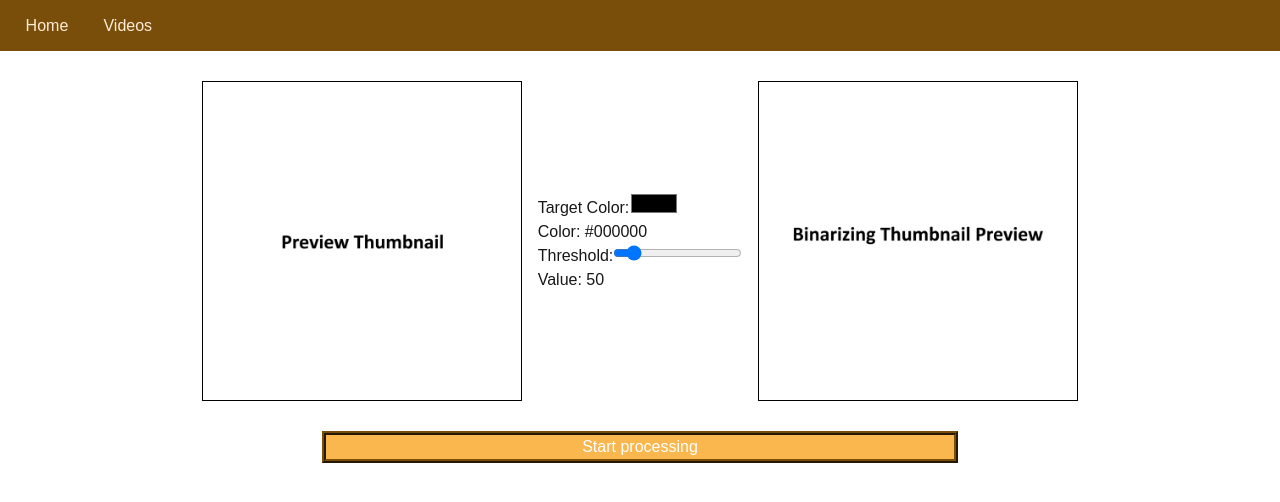
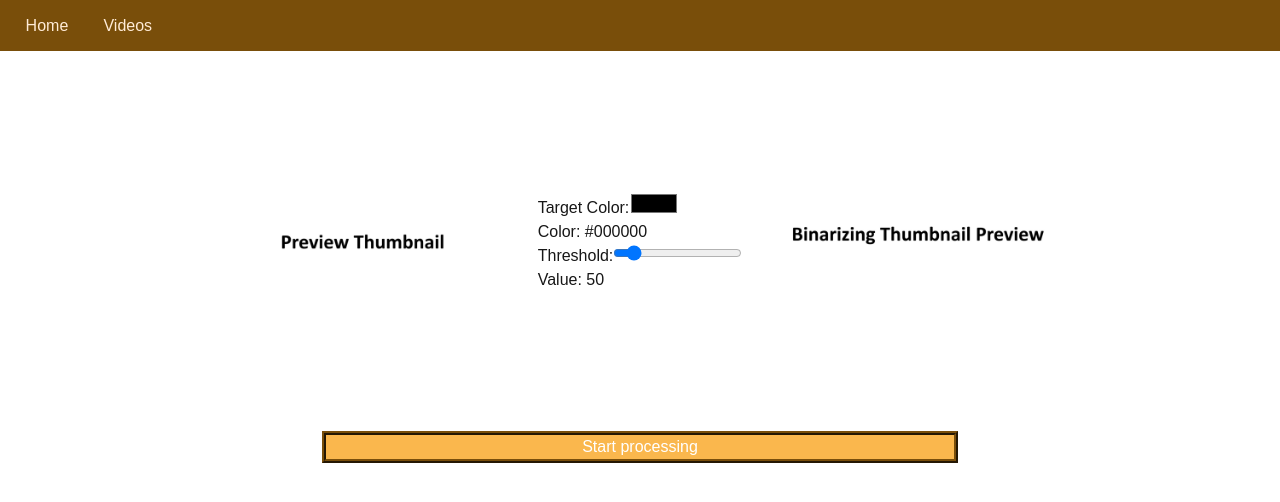
Before and after one commit to AAshGray/salamander-tracker-frontend, a Next.js app: page /videos/preview in a window 1280 px wide. Shown: the top 502 px of the page. Built offline with nearby package versions, Linux system fonts and the light colour scheme; no server answers.

Commit message:
updated how images are stored in state to work with the fetch thumbnail

```diff
--- a/app/videos/preview/page.tsx
+++ b/app/videos/preview/page.tsx
@@ -9,8 +9,8 @@ import { useSearchParams } from "next/navigation"
 import { fetchThumbnail } from "@/lib/fetch"
 
 export default function Preview() {
-    const [videoThumbnail, setVideoThumbnail] = useState(placeholderThumbnailImg)
-    const [binarizedThumbnail, setBinarizedThumbnail] = useState(binarizedThumbnailImg)
+    const [videoThumbnail, setVideoThumbnail] = useState(<Image src={placeholderThumbnailImg} alt="video thumbnail" width={320} height={320} />)
+    const [binarizedThumbnail, setBinarizedThumbnail] = useState(<Image src={binarizedThumbnailImg} alt="binarized thumbnail" width={320} height={320} />)
 
     const searchParam = useSearchParams()
     const videoParam = searchParam.get('video')
@@ -19,19 +19,20 @@ export default function Preview() {
         //actual fetch
         async function loadThumbnail() {
             try{
-                const thumbImage = await fetchThumbnail(videoParam)
-                console.log('Image added to component')
-                setVideoThumbnail(thumbImage)
+                const thumbBlob = await fetchThumbnail(videoParam)
+                console.log("Thumbnail fetched");
+                const thumbImage = URL.createObjectURL(thumbBlob)
+                setVideoThumbnail(<Image src={thumbImage} alt="video thumbnail" width={320} height={320} />)
             } catch {
                 console.log("Couldn't get image from API")
             }
         }
-
-        // mock data
-        Promise.resolve().then(() =>{
-            setVideoThumbnail(placeholderThumbnailImg)
-            setBinarizedThumbnail(binarizedThumbnailImg)
-        })
+        loadThumbnail()
+        // // mock data
+        // Promise.resolve().then(() =>{
+        //     setVideoThumbnail(<Image src={placeholderThumbnailImg} alt="video thumbnail" width={320} height={320} />)
+        //     setBinarizedThumbnail(<Image src={binarizedThumbnailImg} alt="binarized thumbnail" width={320} height={320} />)
+        // })
     }, [])
 
     const [sliderValue, setSliderValue] = useState(50)
@@ -48,13 +49,7 @@ export default function Preview() {
     return (
         <div id="preview-page">
             <div id="preview-page-cont">
-                <Image
-                    className="preview-thumb"
-                    src={videoThumbnail || placeholderThumbnailImg}
-                    alt='video thumbnail'
-                    width={320}
-                    height={320}
-                />
+                {videoThumbnail}
                 <div className="image-target-select">
                     <label htmlFor="color-picker">Target Color:
                         <input type="color" id="color-picker" defaultValue={colorValue} onChange={handleColorChange}/>
@@ -65,14 +60,7 @@ export default function Preview() {
                     </label>
                     <p>Value: {sliderValue}</p>
                 </div>
-                <Image
-                    className="preview-thumb"
-                    src={binarizedThumbnail || binarizedThumbnailImg}
-                    alt='binarized thumbnail'
-                    width={320}
-                    height={320}
-                    placeholder="blur"
-                />
+                {binarizedThumbnail}
             </div>
 
             <div className="preview-controls">
```
